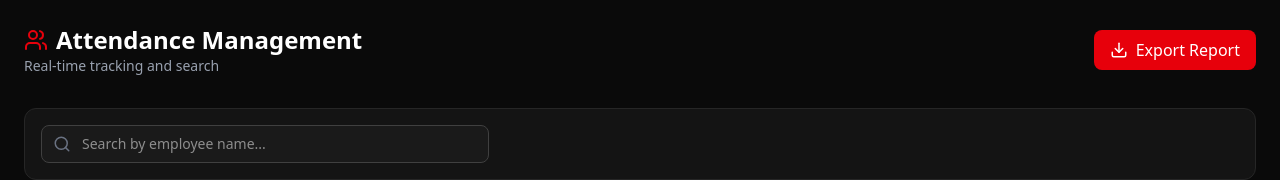
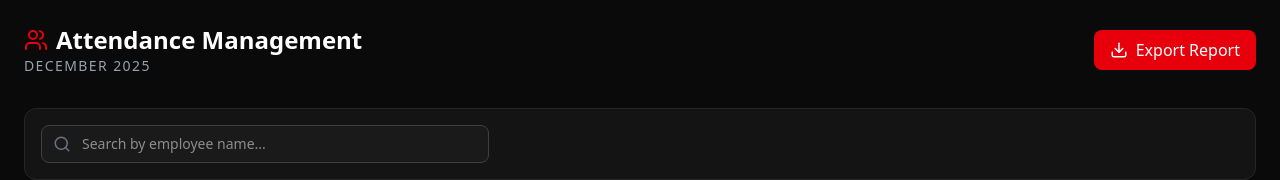
Before and after one commit to Imteazhossen/employee-attendance-system, a React (Vite) app: page / in a window 1280 px wide. Shown: the top 180 px of the page. Built offline with nearby package versions, Linux system fonts and the light colour scheme.

Commit message:
dynamic date is implemented
Signed-off-by: ImteazHossen <imteaz693@gmail.com>

```diff
--- a/src/Components/AttendanceTable.jsx
+++ b/src/Components/AttendanceTable.jsx
@@ -1,9 +1,13 @@
-import React, { useState } from "react";
+import React, { useState, useMemo } from "react";
 import { motion, AnimatePresence } from "framer-motion";
 import { Check, X, Search, Download, Users, Clock } from "lucide-react";
 
 const AttendanceTable = () => {
-    // 1. Expanded Employee Data
+    const now = new Date();
+    const year = now.getFullYear();
+    const month = now.getMonth();
+    const daysInMonth = new Date(year, month + 1, 0).getDate();
+
     const initialEmployees = [
         { id: 1, name: "John Smith", salaryRange: "$1,245" },
         { id: 2, name: "Sarah Johnson", salaryRange: "$890" },
@@ -12,17 +16,16 @@ const AttendanceTable = () => {
         { id: 5, name: "David Brown", salaryRange: "$1,340" },
     ];
 
-    // 2. States
     const [searchTerm, setSearchTerm] = useState("");
-    // We map by ID to ensure attendance stays with the correct person when filtering
+
+    // Initialize with dynamic daysInMonth
     const [attendance, setAttendance] = useState(
         initialEmployees.reduce((acc, emp) => {
-            acc[emp.id] = Array(31).fill(0);
+            acc[emp.id] = Array(daysInMonth).fill(0);
             return acc;
         }, {})
     );
 
-    // 3. Logic: 0 -> 1 (Pres) -> 2 (Abs) -> 3 (Late) -> 0
     const toggleAttendance = (employeeId, dateIndex, empName) => {
         const currentStates = [...attendance[employeeId]];
         const nextState = (currentStates[dateIndex] + 1) % 4;
@@ -30,15 +33,14 @@ const AttendanceTable = () => {
 
         setAttendance({ ...attendance, [employeeId]: currentStates });
 
-        // Storage Simulation
         if (nextState !== 0) {
             const statusLabels = ["Initial", "Present", "Absent", "Late"];
-            const timestamp = new Date().toLocaleDateString();
-            console.log(`Stored: ${empName} | Day: ${dateIndex + 1} | Status: ${statusLabels[nextState]} | Recorded: ${timestamp}`);
+            // Construct exact date for storage logic
+            const specificDate = new Date(year, month, dateIndex + 1);
+            console.log(`Stored: ${empName} | Date: ${specificDate.toDateString()} | Status: ${statusLabels[nextState]}`);
         }
     };
 
-    // 4. Search Filter
     const filteredEmployees = initialEmployees.filter(emp =>
         emp.name.toLowerCase().includes(searchTerm.toLowerCase())
     );
@@ -60,7 +62,9 @@ const AttendanceTable = () => {
                     <h1 className="text-2xl font-semibold flex items-center gap-2">
                         <Users className="text-red-600" /> Attendance Management
                     </h1>
-                    <p className="text-gray-400 text-sm">Real-time tracking and search</p>
+                    <p className="text-gray-400 text-sm uppercase tracking-widest">
+                        {now.toLocaleString('default', { month: 'long' })} {year}
+                    </p>
                 </div>
                 <button className="bg-red-600 hover:bg-red-700 text-white px-4 py-2 rounded-lg flex items-center gap-2 transition-all font-medium">
                     <Download size={18} /> Export Report
@@ -87,9 +91,9 @@ const AttendanceTable = () => {
                     <table className="w-full text-left border-collapse">
                         <thead>
                             <tr className="border-b border-neutral-800 bg-[#1a1a1a]">
-                                <th className="p-4 text-gray-400 font-medium text-sm sticky left-0 bg-[#1a1a1a] z-10">Employee Name</th>
-                                {Array.from({ length: 31 }, (_, i) => (
-                                    <th key={i} className="p-2 text-gray-400 font-medium text-xs text-center border-l border-neutral-800/50">{i + 1}</th>
+                                <th className="p-4 text-gray-400 font-medium text-sm sticky left-0 bg-[#1a1a1a] z-10 border-r border-neutral-800">Employee Name</th>
+                                {Array.from({ length: daysInMonth }, (_, i) => (
+                                    <th key={i} className="p-2 text-gray-400 font-medium text-xs text-center border-l border-neutral-800/50 ">{i + 1}</th>
                                 ))}
                                 <th className="p-4 text-gray-400 font-medium text-sm text-right">Salary</th>
                             </tr>
@@ -125,7 +129,7 @@ const AttendanceTable = () => {
                                             </div>
                                         </td>
                                     ))}
-                                    <td className="p-4 text-right font-mono text-gray-400 text-sm">
+                                    <td className="p-4 text-right font-mono text-gray-400 text-sm whitespace-nowrap">
                                         {employee.salaryRange}
                                     </td>
                                 </tr>
```
